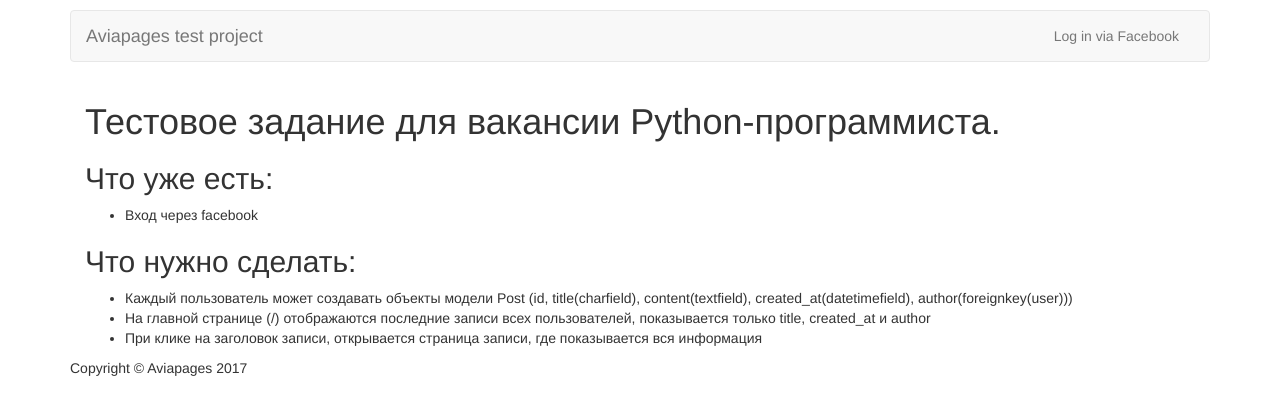
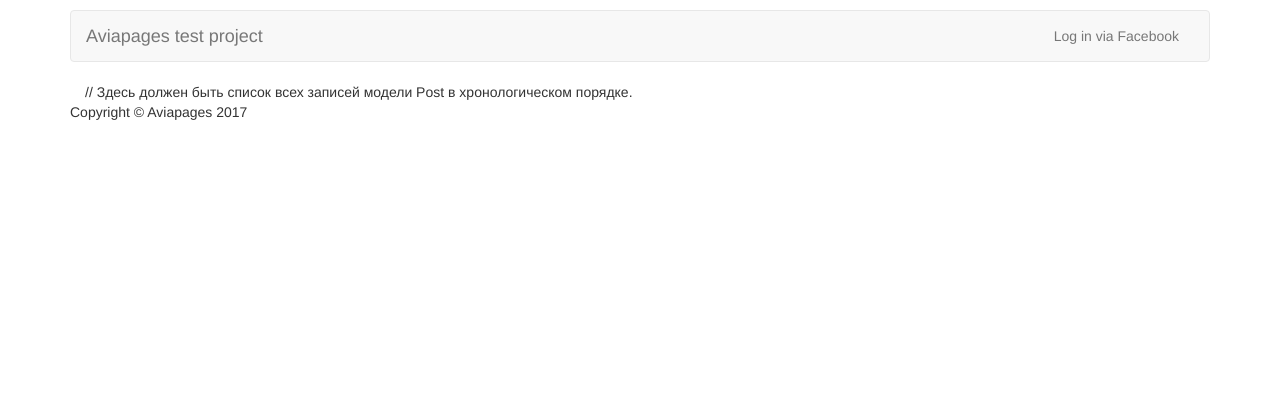
Before and after one commit to elStuk/aviapages, a Django app: page / in a window 1280 px wide. Shown: the top 415 px of the page. Run offline with Django 3.2, Linux system fonts and the light colour scheme; some libraries are stand-ins or nearby versions.

Commit message:
Update index.html

```diff
--- a/templates/index.html
+++ b/templates/index.html
@@ -5,17 +5,7 @@
 {% block content %}
     <div class="row">
         <div class="col-md-12">
-            <h1>Тестовое задание для вакансии Python-программиста.</h1>
-            <h2>Что уже есть:</h2>
-                <ul>
-                    <li>Вход через facebook</li>
-                </ul>
-            <h2>Что нужно сделать:</h2>
-                <ul>
-                    <li>Каждый пользователь может создавать объекты модели Post (id, title(charfield), content(textfield), created_at(datetimefield), author(foreignkey(user)))</li>
-                    <li>На главной странице (/) отображаются последние записи всех пользователей, показывается только title, created_at и author</li>
-                    <li>При клике на заголовок записи, открывается страница записи, где показывается вся информация</li>
-                </ul>
+           // Здесь должен быть список всех записей модели Post в хронологическом порядке.
         </div>
     </div>
 {% endblock %}
```
